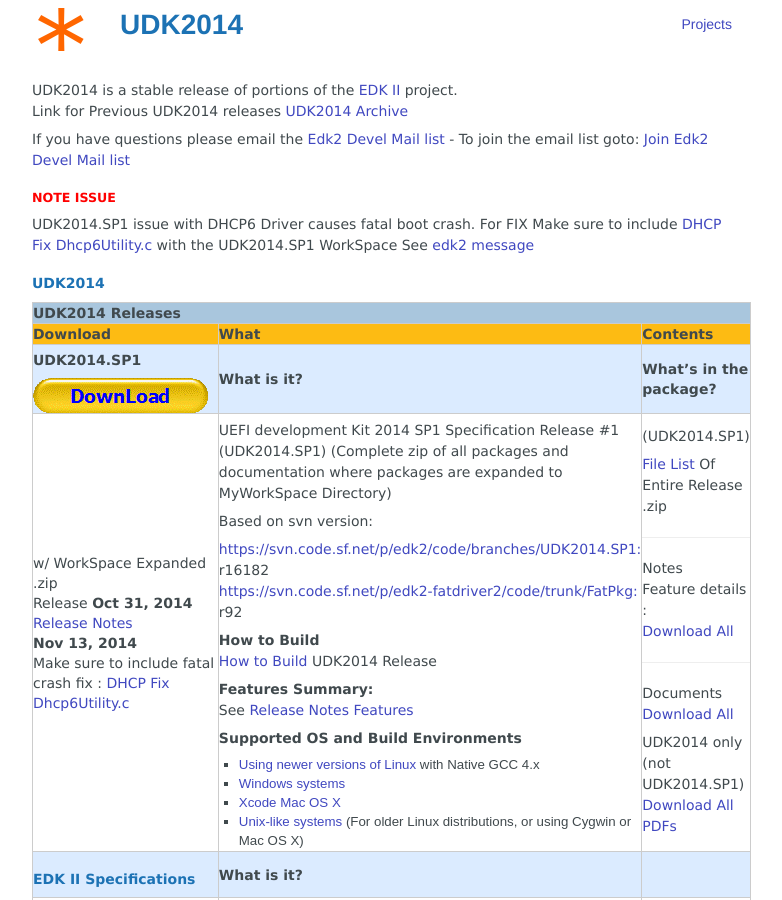
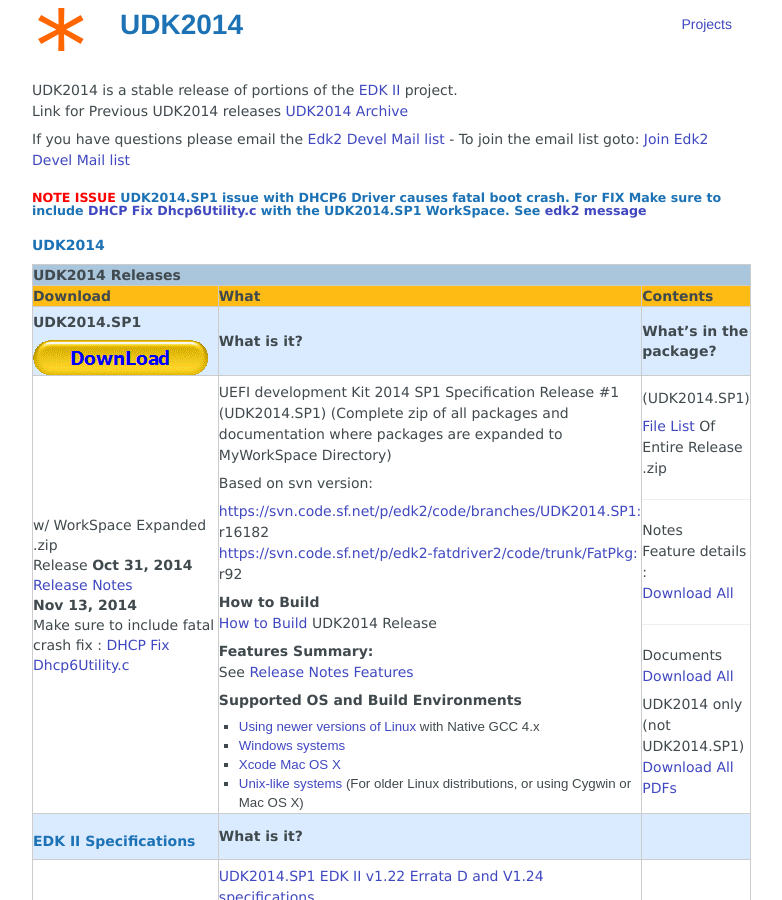
Before and after one commit to tianocore/tianocore.github.io, a Jekyll site: the page built from udk2014/index.md, in a window 1280 px wide and 900 px high. Shown: the whole window, without its empty margins (258-1040 px from the left). Built offline with Jekyll 4.4.1, drawn with Linux system fonts in a browser that asks for light colours; nearby versions of some CDN libraries.

Commit message:
Update index.md

```diff
--- a/udk2014/index.md
+++ b/udk2014/index.md
@@ -11,11 +11,7 @@ Link for  Previous UDK2014 releases <a href="http://tianocore.github.io/udk2014/
 
 If you have questions please email the [Edk2 Devel Mail list](mailto:edk2-devel@lists.sourceforge.net?subject=UDK2014%20Question) - To join the email list goto: [Join Edk2 Devel Mail list](http://lists.sourceforge.net/lists/listinfo/edk2-devel)
 
-### <font color="#FF0000"> <span class="mw-headline" id="NOTE-ISSUE"><b>NOTE ISSUE</b></span> </font>
-
-
-UDK2014.SP1 issue with DHCP6 Driver causes fatal boot crash.  For FIX Make sure to include  <a href="http://sourceforge.net/p/edk2/code/16337"> DHCP Fix Dhcp6Utility.c</a>  with the UDK2014.SP1 WorkSpace
-See  <a href="http://sourceforge.net/p/edk2/mailman/message/33035580/">edk2 message </a>
+### <font color="#FF0000"> <span class="mw-headline" id="NOTE-ISSUE"><b>NOTE ISSUE</b></span> </font> UDK2014.SP1 issue with DHCP6 Driver causes fatal boot crash.  For FIX Make sure to include  <a href="http://sourceforge.net/p/edk2/code/16337"> DHCP Fix Dhcp6Utility.c</a>  with the UDK2014.SP1 WorkSpace.  See  <a href="http://sourceforge.net/p/edk2/mailman/message/33035580/">edk2 message </a>
 
 
 ## <span class="mw-headline" id="UDK2014"><b>UDK2014</b></span>
```
